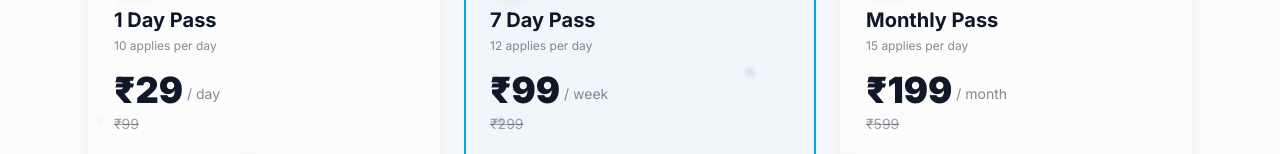
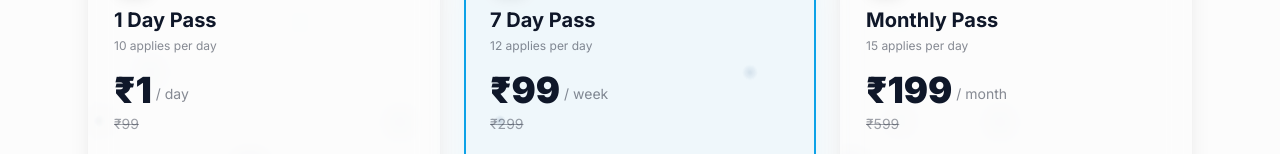
Before and after one commit to Db8067/Sponsora, a Next.js app in the folder internship-app/: page /subscribe in a window 1280 px wide. Shown: the part 425-579 px from the top of the page. Built offline with nearby package versions, Linux system fonts and the light colour scheme; no server answers; the database is empty.

Commit message:
chore: change 1 day pass price to 1 INR for live razorpay testing

```diff
--- a/internship-app/app/checkout/page.tsx
+++ b/internship-app/app/checkout/page.tsx
@@ -9,7 +9,7 @@ import Link from "next/link";
 import { motion } from "framer-motion";
 
 const PLANS = {
-  "1_day":   { baseAmount: 29,  label: "1 Day Pass",  days: 1, applyLimit: 10,  unit: "Day" },
+  "1_day":   { baseAmount: 1,  label: "1 Day Pass",  days: 1, applyLimit: 10,  unit: "Day" },
   "7_day":   { baseAmount: 99,  label: "7 Day Pass",  days: 7, applyLimit: 12,  unit: "Week" },
   "monthly": { baseAmount: 199, label: "Monthly Pass", days: 30, applyLimit: 15, unit: "Month" },
 };
--- a/internship-app/app/subscribe/page.tsx
+++ b/internship-app/app/subscribe/page.tsx
@@ -13,7 +13,7 @@ const PLANS = [
   {
     id: "1_day",
     label: "1 Day Pass",
-    price: 29,
+    price: 1,
     originalPrice: 99,
     period: "/ day",
     applyLimit: 10,
```
